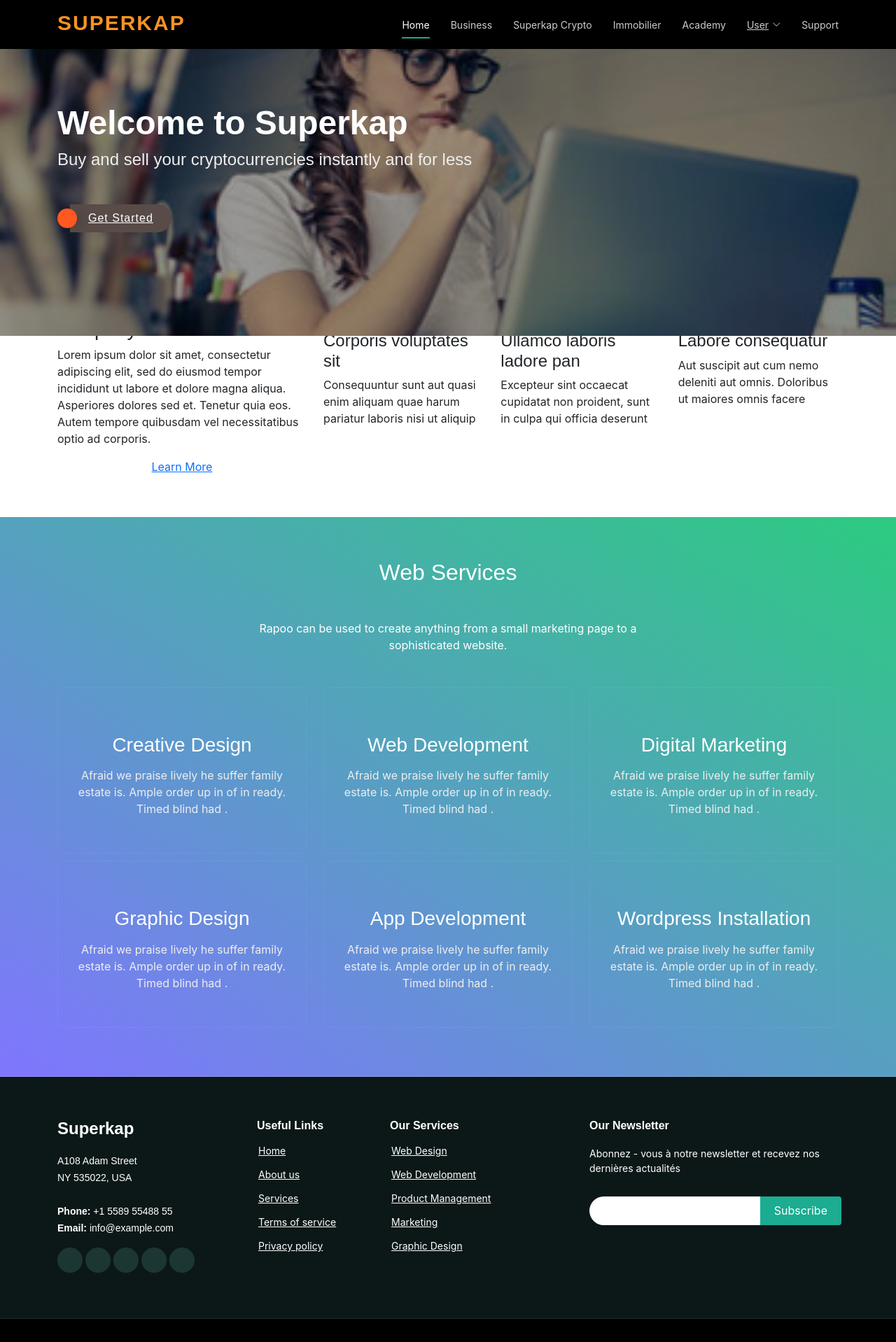
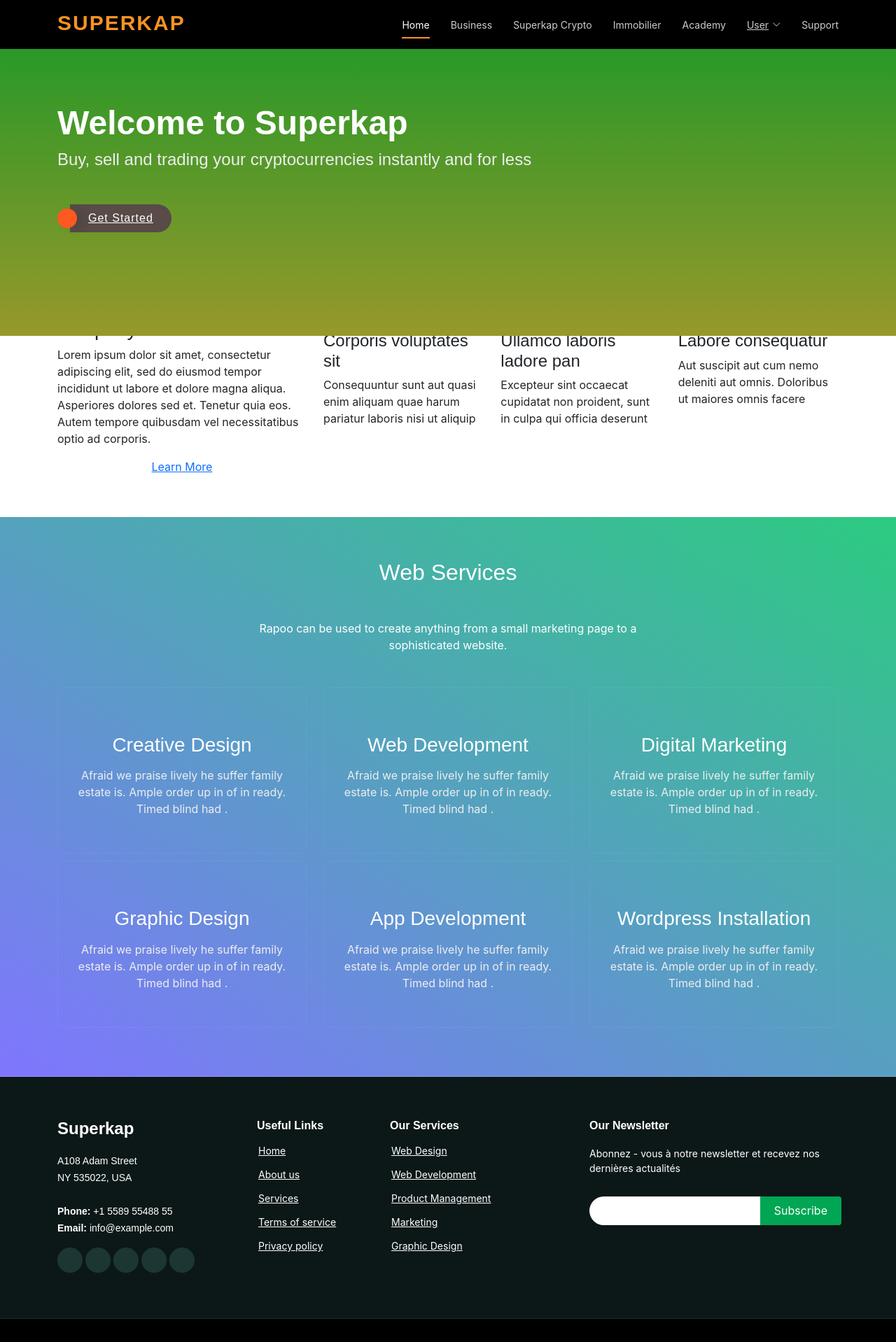
Before and after one commit to yapna-youpi/superkap, a React (Create React App) app: page / in a window 1280 px wide. Shown: the top 1918 px of the page at 70% size. Built offline with nearby package versions, Linux system fonts and the light colour scheme.

Commit message:
update theme color

```diff
--- a/src/App.css
+++ b/src/App.css
@@ -9,6 +9,7 @@ root
 --------------------------------------------------------------*/
 :root{
   --sk-green: #00a654;
+  --sk-greenhover:#048d48;
   --sk-orange: #f79323;
   --sk-black: #000;
   --sk-gray: rgba(22,22,22,0.7);
--- a/src/components/footer/footer.css
+++ b/src/components/footer/footer.css
@@ -118,7 +118,7 @@
     background: none;
     font-size: 16px;
     padding: 0 20px;
-    background: #1bac91;
+    background: var(--sk-green);
     color: #fff;
     transition: 0.3s;
     border-radius: 0 4px 4px 0;
@@ -127,7 +127,7 @@
     outline: none;
   }
   #footer .footer-top .footer-newsletter form input[type=submit]:hover {
-    background: #14806c;
+    background: var(--sk-greenhover);
   }
   #footer .copyright {
     text-align: center;
--- a/src/components/header/Header.jsx
+++ b/src/components/header/Header.jsx
@@ -23,11 +23,11 @@ function Header() {
                         <li><a className="nav-link scrollto" href="#services">Superkap Crypto</a></li>
                         <li><a className="nav-link scrollto " href="#portfolio">Immobilier</a></li>
                         <li><a className="nav-link scrollto" href="#team">Academy</a></li>
-                        <li className="dropdown"><a href="#"><span>User</span> <i className="bi bi-chevron-down"></i></a>
+                        <li className="dropdown"><a href="#"><span style={{textDecoration: 0}}>User</span> <i className="bi bi-chevron-down"></i></a>
                             <ul className='text-center'>
                                 <a href="#"><li>Login Superkap</li></a>
-                                <a href="#"><li><span>SingUp</span> <i className="bi bi-chevron-right"></i></li></a>
-                                <a href="#"><li><span>SignOut</span><i class="bi bi-alarm-fill text-warning" style={{ fontSize: 50 }}></i></li></a>
+                                <a href="#"><li><span>SingUp</span></li></a>
+                                <a href="#"><li><span>SignOut</span></li></a>
                             </ul>
                         </li>
                         <li><a className="nav-link scrollto" href="#contact">Support</a></li>
--- a/src/components/header/header.css
+++ b/src/components/header/header.css
@@ -79,7 +79,7 @@
     height: 2px;
     bottom: 3px;
     left: 0;
-    background-color: #1bac91;
+    background-color: var(--sk-orange);
     visibility: hidden;
     width: 0px;
     transition: all 0.3s ease-in-out 0s;
@@ -119,7 +119,7 @@
     font-size: 12px;
   }
   .navbar .dropdown ul a:hover, .navbar .dropdown ul .active:hover, .navbar .dropdown ul li:hover > a {
-    color: #1bac91;
+    color: var(--sk-orange);
   }
   .navbar .dropdown:hover > ul {
     opacity: 1;
@@ -206,7 +206,7 @@
     color: #21413c;
   }
   .navbar-mobile a:hover, .navbar-mobile .active, .navbar-mobile li:hover > a {
-    color: #1bac91;
+    color: var(--sk-orange);
   }
   .navbar-mobile .getstarted, .navbar-mobile .getstarted:focus {
     margin: 15px;
@@ -227,12 +227,13 @@
   }
   .navbar-mobile .dropdown ul a {
     padding: 10px 20px;
+    text-decoration: none;
   }
   .navbar-mobile .dropdown ul a i {
     font-size: 12px;
   }
   .navbar-mobile .dropdown ul a:hover, .navbar-mobile .dropdown ul .active:hover, .navbar-mobile .dropdown ul li:hover > a {
-    color: #1bac91;
+    color: var(--sk-orange);
   }
   .navbar-mobile .dropdown > .dropdown-active {
     display: block;
--- a/src/components/home/Home.jsx
+++ b/src/components/home/Home.jsx
@@ -9,7 +9,7 @@ function Home() {
             <section id="hero" className="d-flex flex-column justify-content-center align-items-center">
                 <div className="container" data-aos="fade-in">
                 <h1>Welcome to Superkap</h1>
-                <h2>Buy and sell your cryptocurrencies instantly and for less</h2>
+                <h2>Buy, sell and trading your cryptocurrencies instantly and for less</h2>
                 <div className="d-flex align-items-center">
                     <i className="bx bxs-right-arrow-alt get-started-icon"></i>
                     <a href="#about" className="btn-get-started scrollto">Get Started</a>
--- a/src/components/home/home.css
+++ b/src/components/home/home.css
@@ -10,7 +10,11 @@
 #hero {
     width: 100%;
     height: 60vh;
-    background: url("../../assets/tof3.jpeg") center center;
+    /* background: url("../../assets/tof3.jpeg") center center; */
+    background: #FDFC47;  /* fallback for old browsers */
+    background: -webkit-linear-gradient(to bottom, #24FE41, #FDFC47);  /* Chrome 10-25, Safari 5.1-6 */
+    background: linear-gradient(to bottom, #24FE41, #FDFC47); /* W3C, IE 10+/ Edge, Firefox 16+, Chrome 26+, Opera 12+, Safari 7+ */
+
     background-size: cover;
     position: relative;
     z-index: 1;
```
